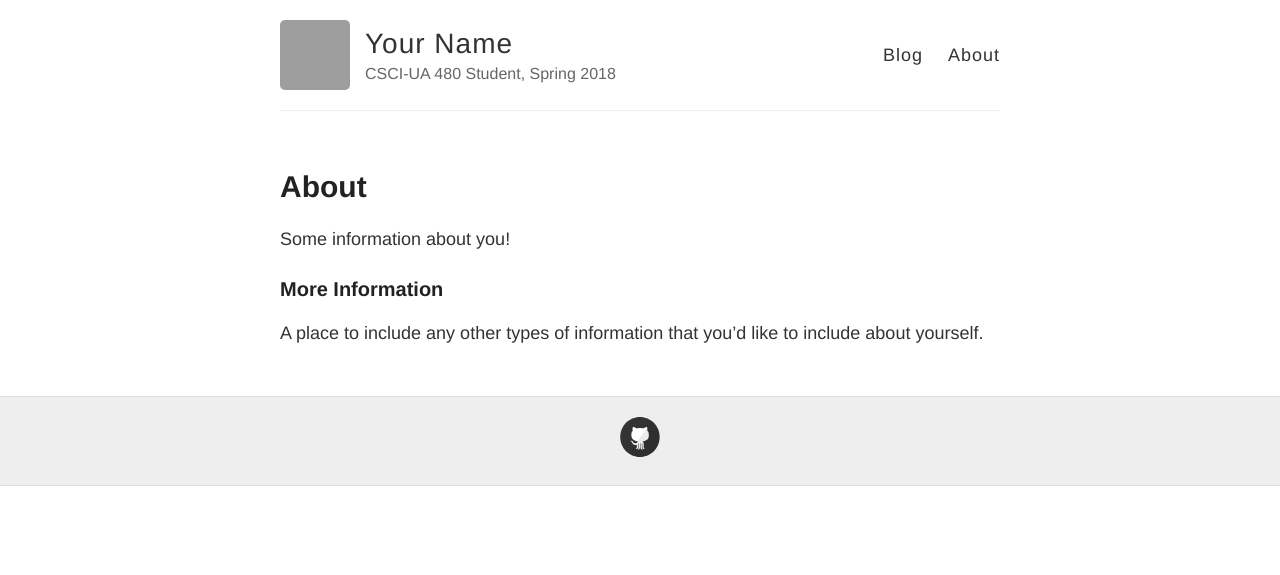
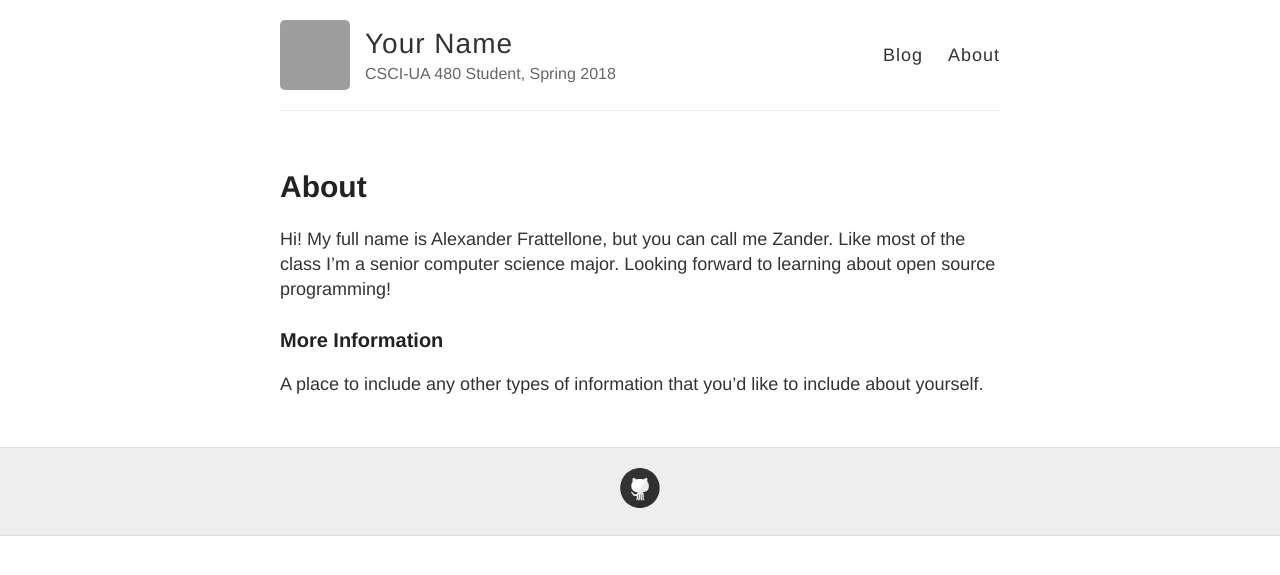
Before and after one commit to nyu-ossd-s19/jztang-weekly, a Jekyll site: the page built from about.md, in a window 1280 px wide. Shown: the top 575 px of the page. Built offline with Jekyll 4.4.1, drawn with Linux system fonts in a browser that asks for light colours; grey boxes are pictures that could not be loaded.

Commit message:
Update about.md

```diff
--- a/about.md
+++ b/about.md
@@ -4,7 +4,7 @@ title: About
 permalink: /about/
 ---
 
-Some information about you!
+Hi! My full name is Alexander Frattellone, but you can call me Zander. Like most of the class I'm a senior computer science major. Looking forward to learning about open source programming!
 
 ### More Information
 
```
